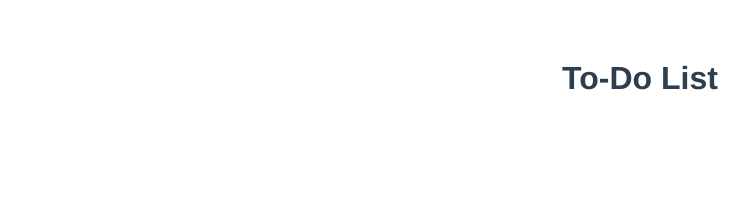
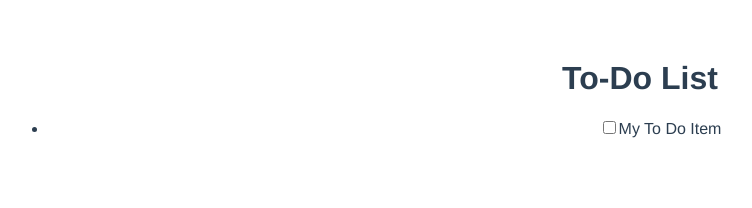
Before and after one commit to perriDplatypus/moz-todo-vue, a Vue app: page / in a window 1280 px wide. Shown: the top 208 px of the page, without its empty margins (0-752 px from the left). Built offline with nearby package versions, Linux system fonts and the light colour scheme.

Commit message:
added a todo component

```diff
--- a/src/App.vue
+++ b/src/App.vue
@@ -1,14 +1,24 @@
 <template>
 	<div id="app">
 		<h1>To-Do List</h1>
+		<ul>
+			<li>
+				<to-do-item></to-do-item>
+			</li>
+		</ul>
 	</div>
 </template>
 
 <script>
 
+import ToDoItem from './components/ToDoItem.vue';
+
 export default {
-	name: 'App',
-}
+	name: "app",
+	components: {
+		ToDoItem,
+	},
+};
 </script>
 
 <style>
--- /dev/null
+++ b/src/components/ToDoItem.vue
@@ -0,0 +1,10 @@
+<template>
+	<div>
+		<input type="checkbox" id="todo-item" />
+		<label for="todo-item">My To Do Item</label>
+	</div>
+</template>
+
+<script>
+	export default {};
+</script>
```
